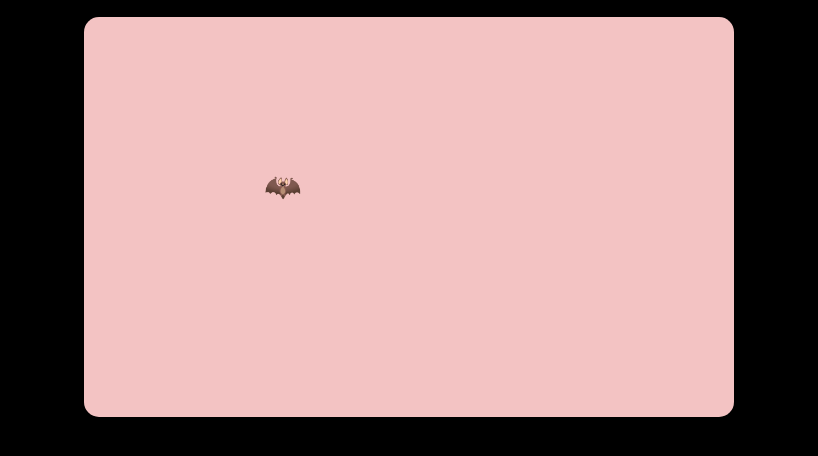
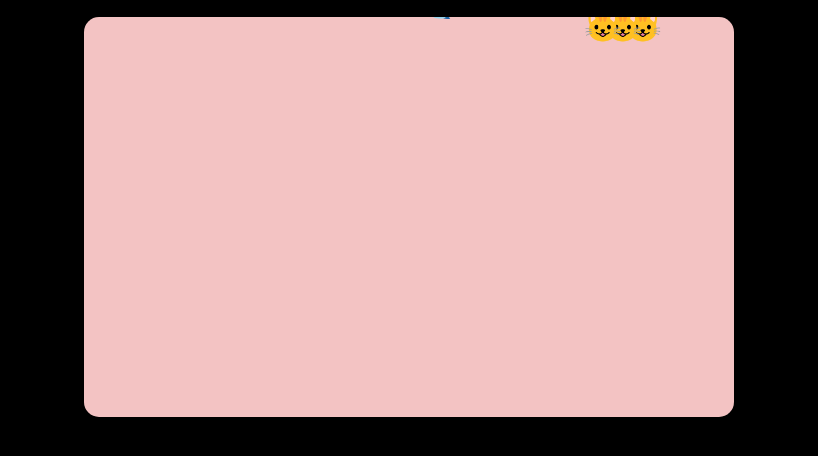
Before and after one commit to CJTAMAYO1/menu_proyectos, a plain HTML site: page animaciones/index.html in a window 1280 px wide. Shown: the part 218-674 px from the top of the page, without its empty margins (231-1049 px from the left). Drawn offline with Linux system fonts and the light colour scheme.

Commit message:
10 snake javaScript

```diff
--- a/animaciones/index.html
+++ b/animaciones/index.html
@@ -32,6 +32,6 @@
         <h1>Gráficos 2D con Canvas HTML y Javascript</h1>
         <canvas id="lienzo" width="650" height="400"></canvas>
     </div>
-    <script src="./moves.js"></script>
+    <script src="./snake.js"></script>
 </body>
 </html>
--- /dev/null
+++ b/animaciones/snake.js
@@ -0,0 +1,112 @@
+const lienzo=document.querySelector('#lienzo');
+const body=document.querySelector('body');
+const ctx=lienzo.getContext('2d');
+
+let direction=1;
+
+let posx=0;
+let posy=1;
+
+const snake=[];
+snake.push({
+    x:2,
+    y:1,
+    xNext:0,
+    yNext:0,
+    pinta: function(){
+        ctx.font='30px Serif';
+        ctx.fillText('😺',this.x*20, this.y*20);
+    }
+});
+
+snake.push({...snake[0]})
+snake[1].x = 1;
+snake[1].xNext = snake[0].x;
+snake[1].yNext = snake[0].y;
+
+snake.push({...snake[0]})
+snake[2].x = 0;
+snake[2].xNext = snake[1].x;
+snake[2].yNext = snake[1].y;
+
+function nextMove(){
+    snake.forEach((cuadrito, index)=>{
+        if(index===0){
+            cuadrito.x=posx;
+            cuadrito.y=posy;
+        }else{
+            cuadrito.x=cuadrito.xNext;
+            cuadrito.y=cuadrito.yNext;
+            cuadrito.xNext=snake[index-1].x;
+            cuadrito.yNext=snake[index-1].y;
+        }
+    })
+}
+
+const comida ={
+    x:0,
+    y:0,
+    aparece: function(){
+        this.x=Math.floor(Math.random()*32);
+        this.y=Math.floor(Math.random()*20);
+
+    },
+    pinta: function(){
+        ctx.fillText('🐟',this.x*20, this.y*20);
+    }
+}
+
+comida.aparece();
+setInterval(()=>{
+    ctx.clearRect(0,0,650,400);
+    snake.forEach(item=>item.pinta());
+    comida.pinta();
+    nextMove();
+
+    if (posx===comida.x && posy===comida.y){
+        const newItem={...snake[1]}
+        newItem.x=comida.x;
+        newItem.y=comida.y;
+        snake.push({...snake[1]})
+        comida.aparece();
+    }
+    switch(direction){
+        case 1:
+            posx++;
+            break;
+        case 2:
+            posy++;
+            break;
+        case 3:
+            posx--;
+            break;
+        case 4:
+            posy--;
+            break;
+
+    }
+    if(posx>32)posx=0;
+    if(posx<0)posx=32;
+    if(posy>20)posy=0;
+    if(posy<0)posy=20;
+},1)
+
+snake.forEach(item=>item.pinta());
+
+body.addEventListener('keydown',(e)=>{
+    switch(e.key){
+        case 'ArrowRight':
+            direction=1;
+            break;
+        case 'ArrowDown':
+            direction=2;
+            break;
+        case 'ArrowLeft':
+            direction=3;
+            break;
+        case 'ArrowUp':
+            direction=4;
+            break;
+        }
+}
+)
```
